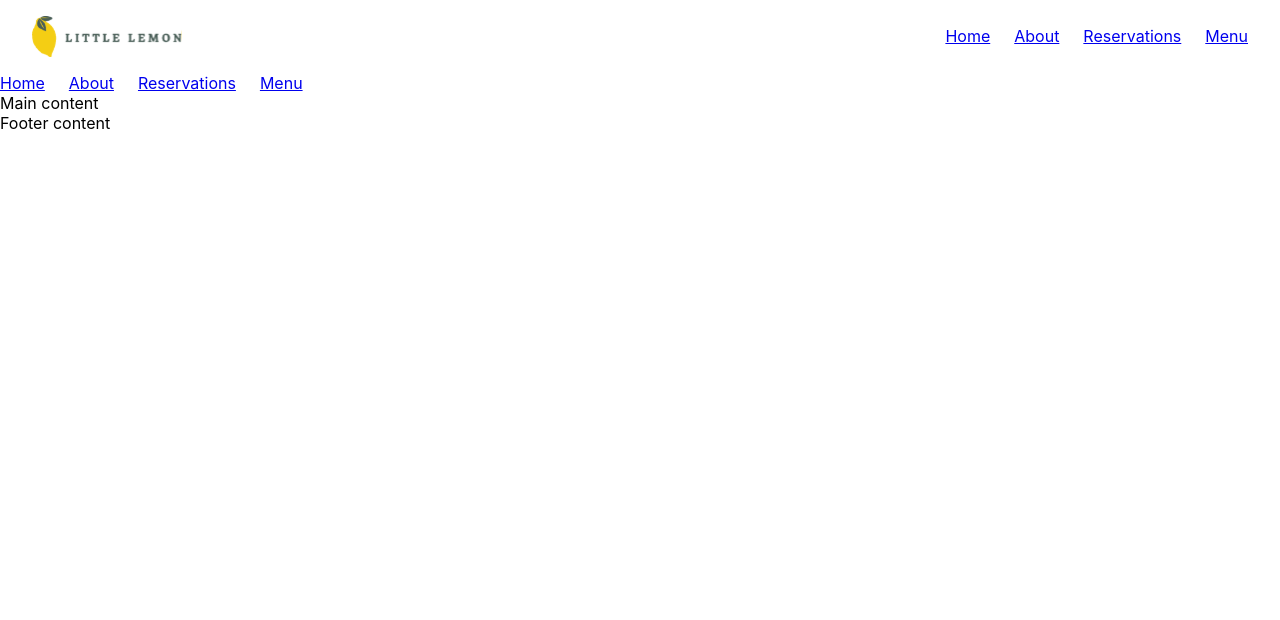
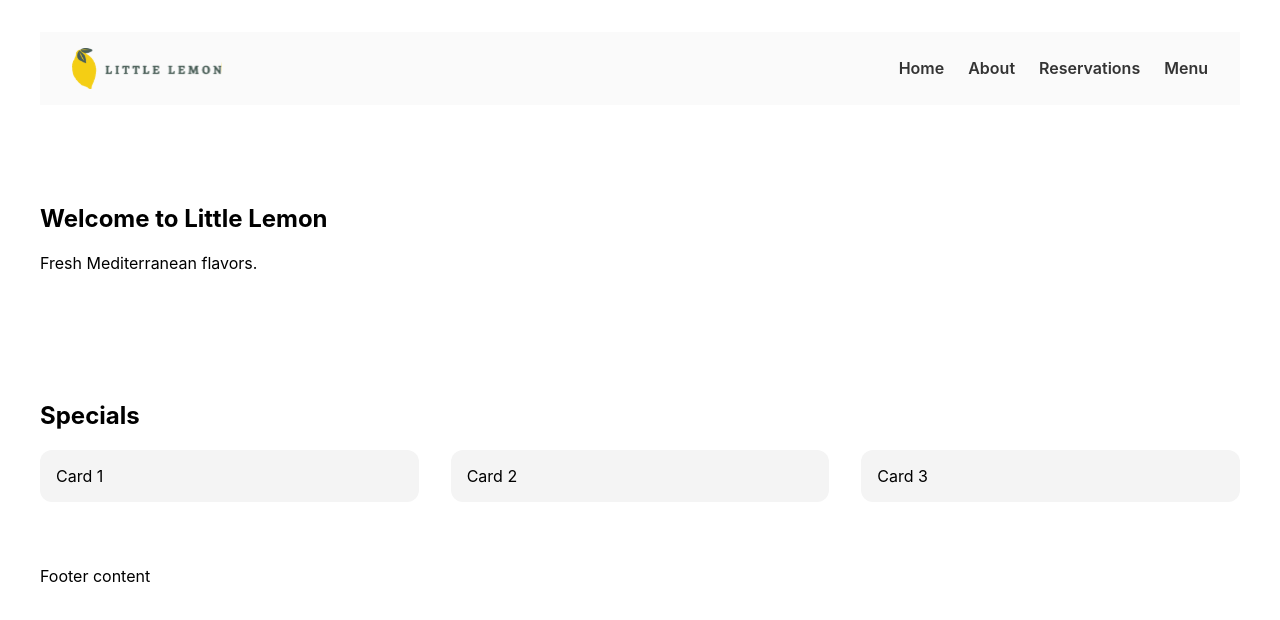
Before and after one commit to Janderscj/coursera-final, a React (Create React App) app: page / in a window 1280 px wide. Shown: the top 620 px of the page. Built offline with nearby package versions, Linux system fonts and the light colour scheme.

Commit message:
Added layout styling and cards to app and css

```diff
--- a/src/App.css
+++ b/src/App.css
@@ -1,11 +1,14 @@
 .App {
   text-align: center;
 }
+
 .top-header {
   display: flex;
   justify-content: space-between;
   align-items: center;
   padding: 1rem 2rem;
+  margin-bottom: 2rem;
+  background-color: #fafafa;
 }
 
 .logo {
@@ -17,3 +20,42 @@
   display: flex;
   gap: 1.5rem;
 }
+
+.nav-links a {
+  text-decoration: none;
+  color: #333;
+  font-weight: 600;
+  transition: color 0.2s ease;
+}
+
+.nav-links a:hover {
+  color: #495e57;
+}
+
+.page-container {
+  max-width: 1200px;
+  margin: 0 auto;
+  padding: 2rem;
+}
+
+section {
+  margin-bottom: 4rem;
+}
+
+.hero-section {
+  padding: 3rem 0;
+}
+
+.cards {
+  display: flex;
+  gap: 2rem;
+  flex-wrap: wrap;
+}
+
+.card {
+  flex: 1;
+  min-width: 250px;
+  background: #f4f4f4;
+  padding: 1rem;
+  border-radius: 12px;
+}
--- a/src/App.js
+++ b/src/App.js
@@ -6,12 +6,25 @@ import Footer from "./Components/Footer";
 
 function App() {
   return (
-    <>
+    <div className="page-container">
       <Header />
-      <Nav />
-      <Main />
+      <main>
+        <section className="hero-section">
+          <h2>Welcome to Little Lemon</h2>
+          <p>Fresh Mediterranean flavors.</p>
+        </section>
+
+        <section className="specials-section">
+          <h2>Specials</h2>
+          <div className="cards">
+            <div className="card">Card 1</div>
+            <div className="card">Card 2</div>
+            <div className="card">Card 3</div>
+          </div>
+        </section>
+      </main>
       <Footer />
-    </>
+    </div>
   );
 }
 
```
